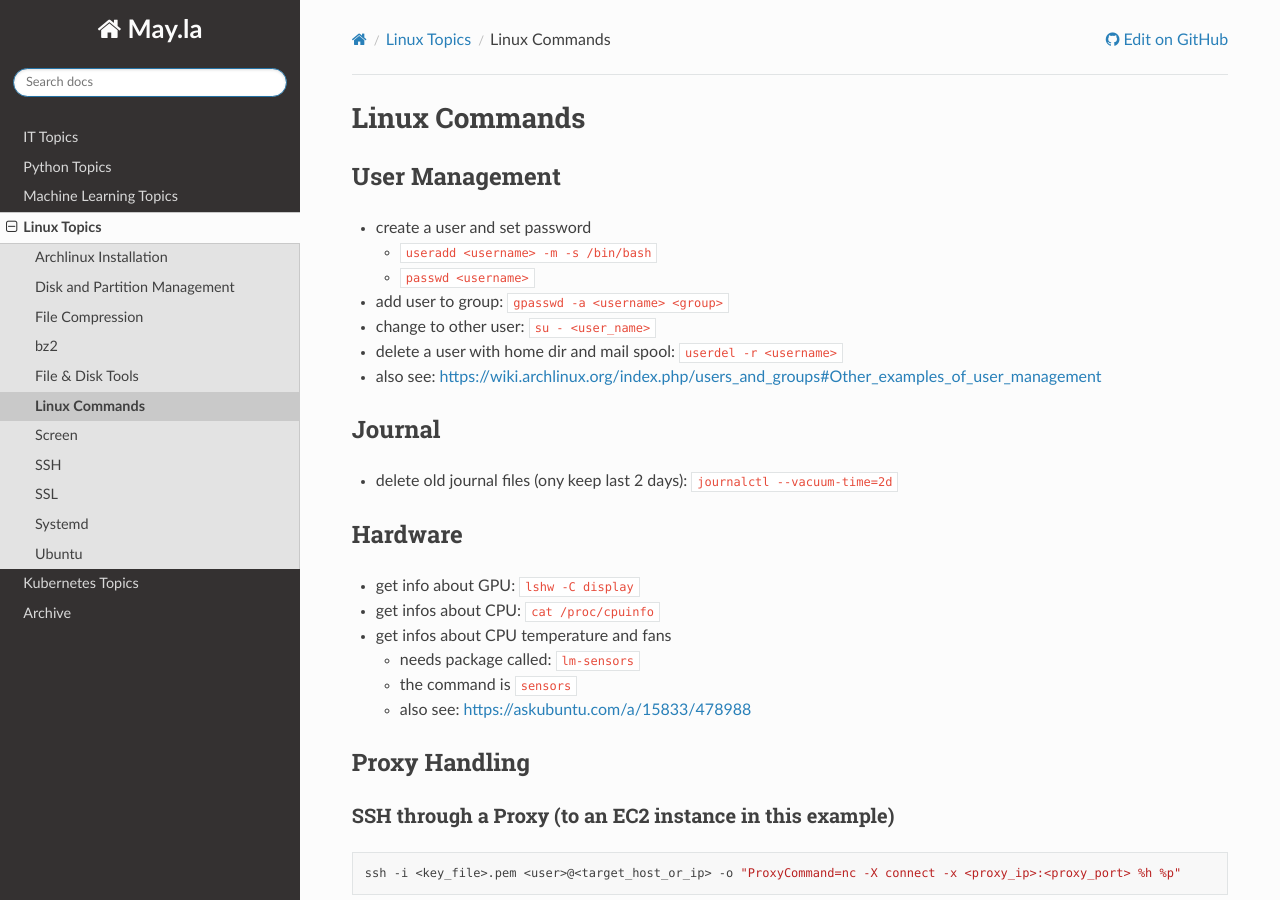
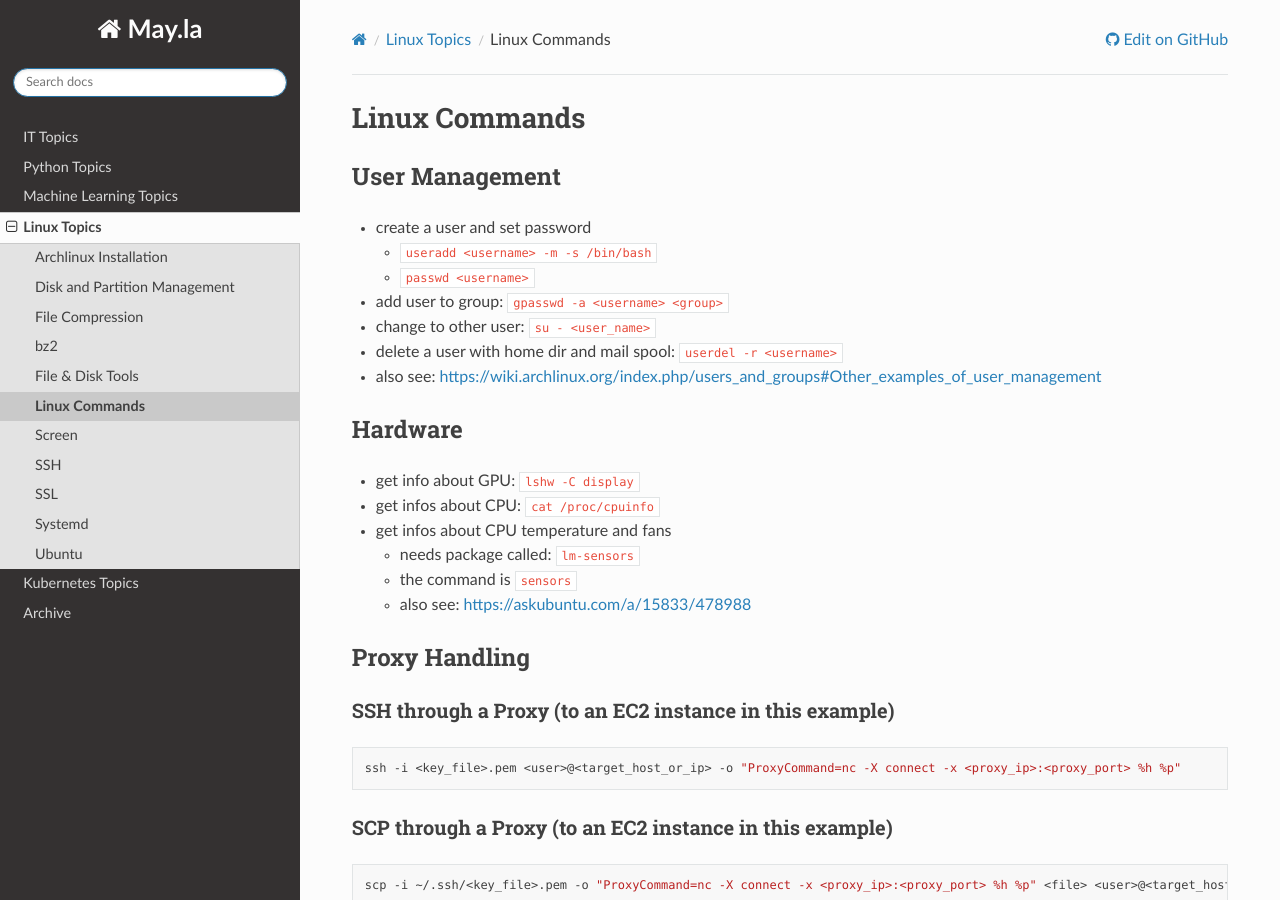
Before and after one commit to PhilipMay/May.la, a Sphinx documentation site: the page built from source/linux/linux-cmds.md, in a window 1280 px wide and 900 px high. Built offline with Sphinx 7.4.7 and the Read the Docs theme 2.0.0, drawn with Linux system fonts in a browser that asks for light colours.

Commit message:
Update linux-cmds.md

```diff
--- a/source/linux/linux-cmds.md
+++ b/source/linux/linux-cmds.md
@@ -8,9 +8,6 @@
 - change to other user: `su - <user_name>`
 - delete a user with home dir and mail spool: `userdel -r <username>`
 - also see: <https://wiki.archlinux.org/index.php/users_and_groups#Other_examples_of_user_management>
-
-## Journal
-- delete old journal files (ony keep last 2 days): `journalctl --vacuum-time=2d`
 
 ## Hardware
 - get info about GPU: `lshw -C display`
```
